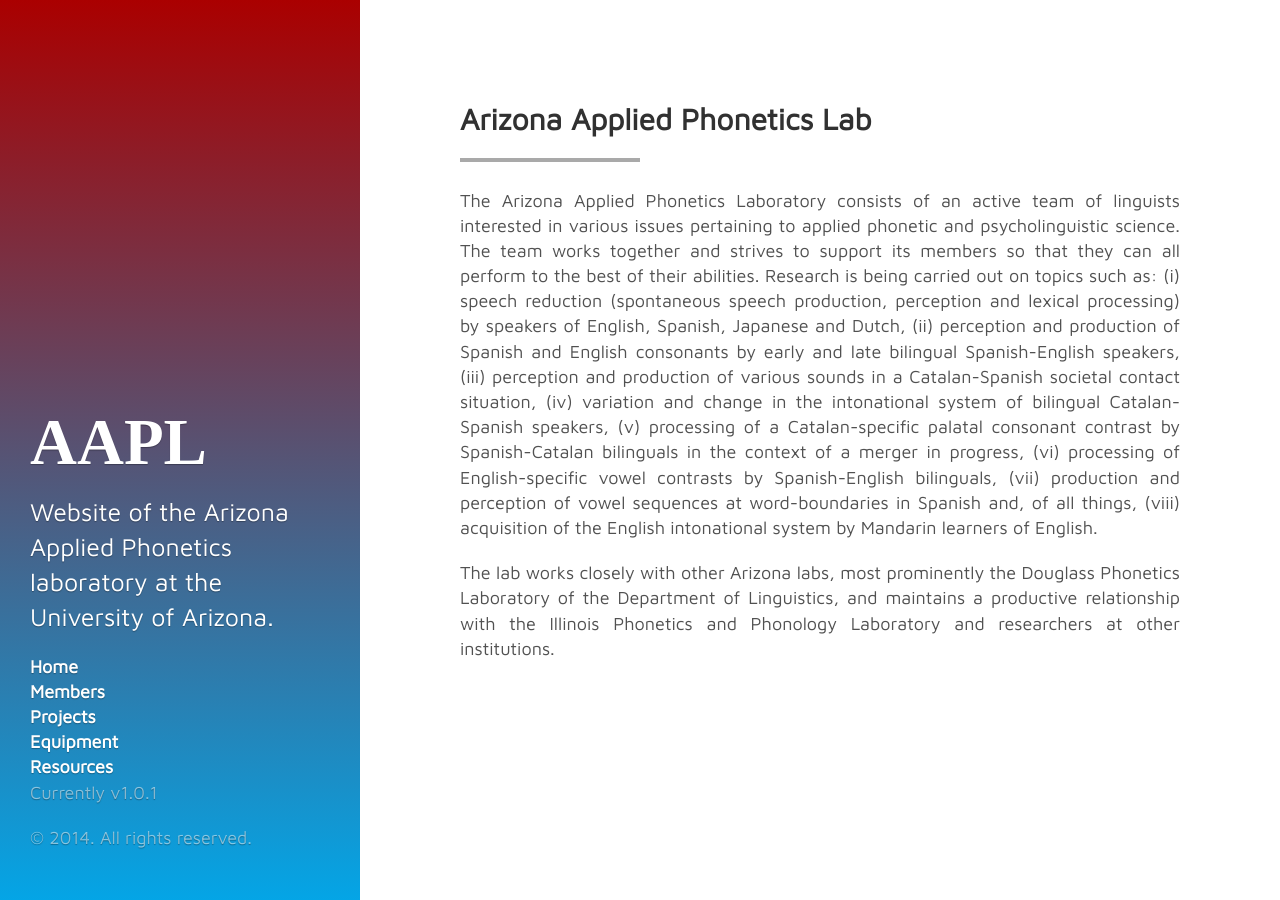
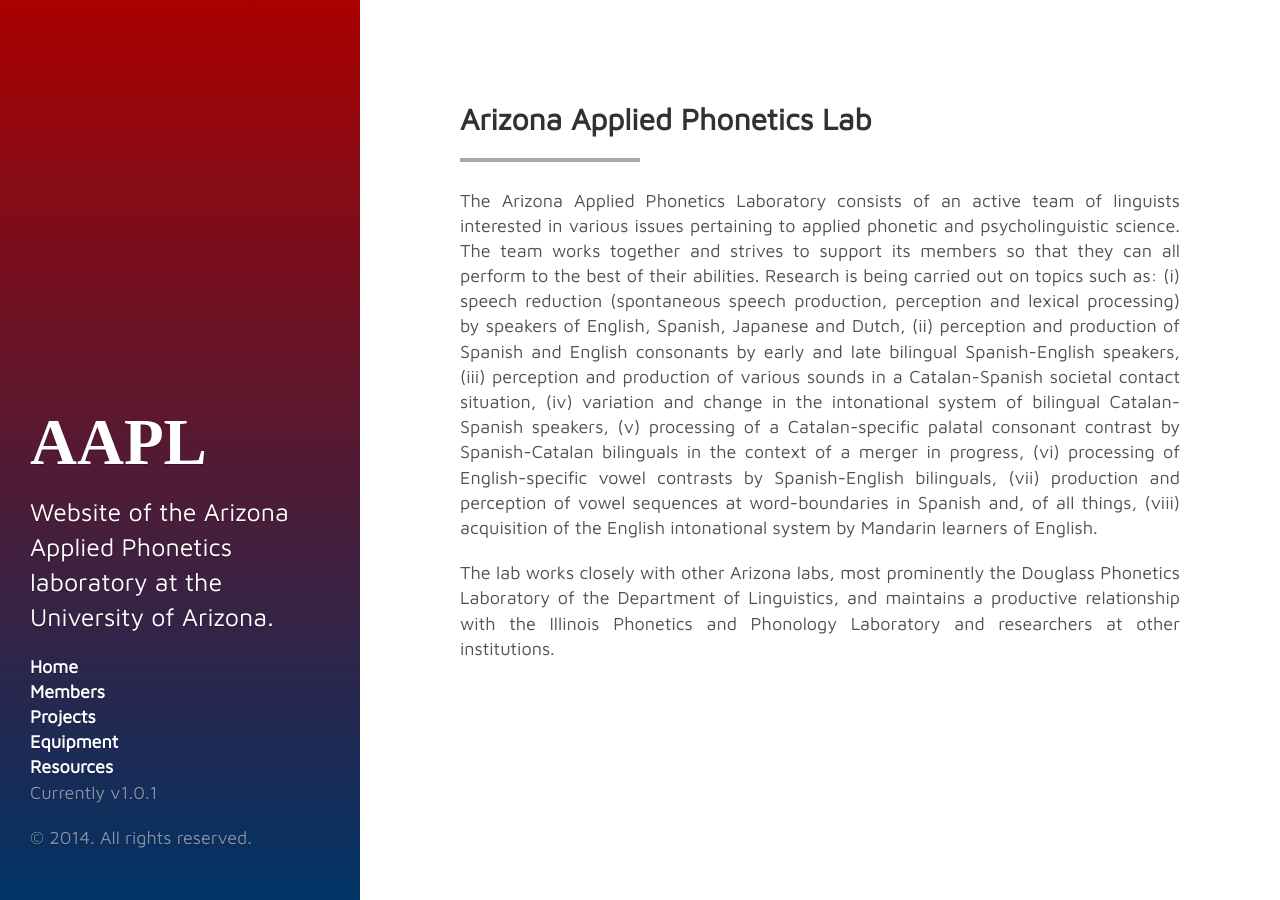
Before and after one commit to aaplab1/aaplab1.github.io, a Jekyll site: the page built from index.html, in a window 1280 px wide. Built offline with Jekyll 4.4.1, drawn with Linux system fonts in a browser that asks for light colours; Markdown is read by kramdown in place of the engine named in the settings; the list of posts is cut into pages by our own code.

Commit message:
sidebar blue

```diff
--- a/public/css/masthead.css
+++ b/public/css/masthead.css
@@ -12,12 +12,12 @@
 .sidebar {
   color: #fff;
   text-shadow: 0 1px 1px rgba(0, 0, 0, 0.3);
-  background-color: #04a5e6;
-  background-image: -moz-linear-gradient(top, #AA0000, #04a5e6);
-  background-image: -webkit-gradient(linear, 0 0, 0 100%, from(#AA0000), to(#04a5e6));
-  background-image: -webkit-linear-gradient(top, #AA0000, #04a5e6);
-  background-image: -o-linear-gradient(top, #AA0000, #04a5e6);
-  background-image: linear-gradient(to bottom, #AA0000, #04a5e6);
+  background-color: #003366;
+  background-image: -moz-linear-gradient(top, #AA0000, #003366);
+  background-image: -webkit-gradient(linear, 0 0, 0 100%, from(#AA0000), to(#003366));
+  background-image: -webkit-linear-gradient(top, #AA0000, #003366);
+  background-image: -o-linear-gradient(top, #AA0000, #003366);
+  background-image: linear-gradient(to bottom, #AA0000, #003366);
   background-repeat: repeat-x;
   filter: progid:DXImageTransform.Microsoft.gradient(startColorstr='#ff542687', endColorstr='#ff04a5e6', GradientType=0);
 }
```
